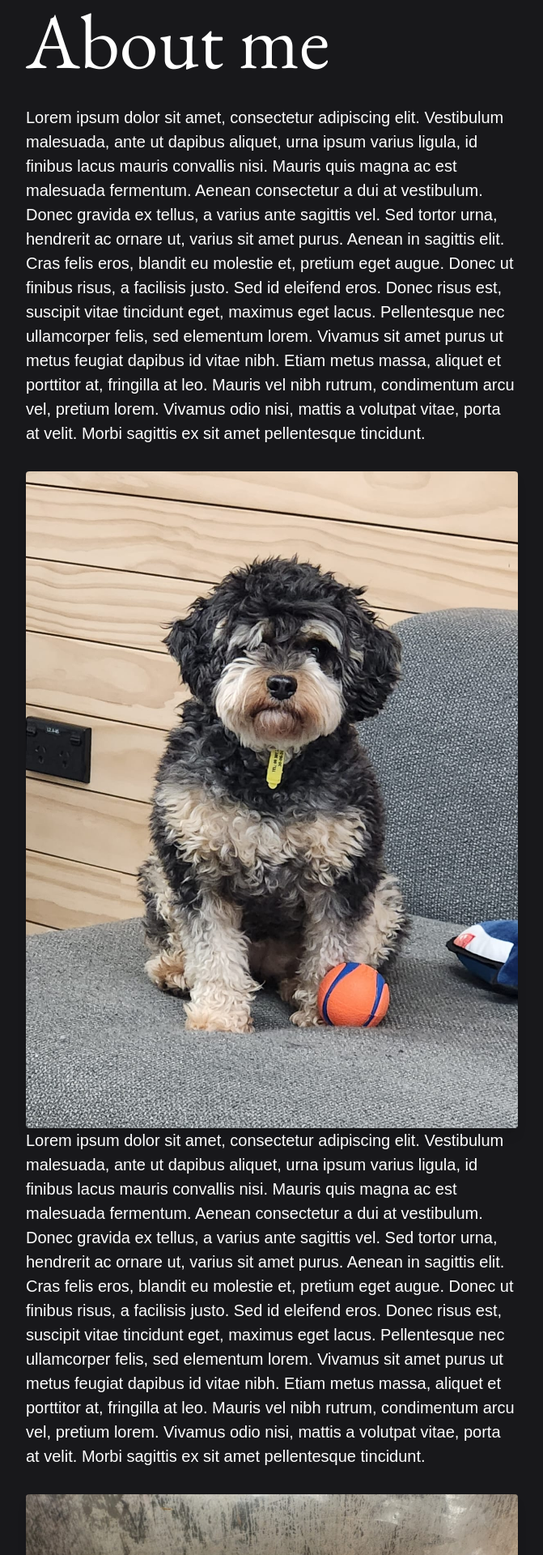
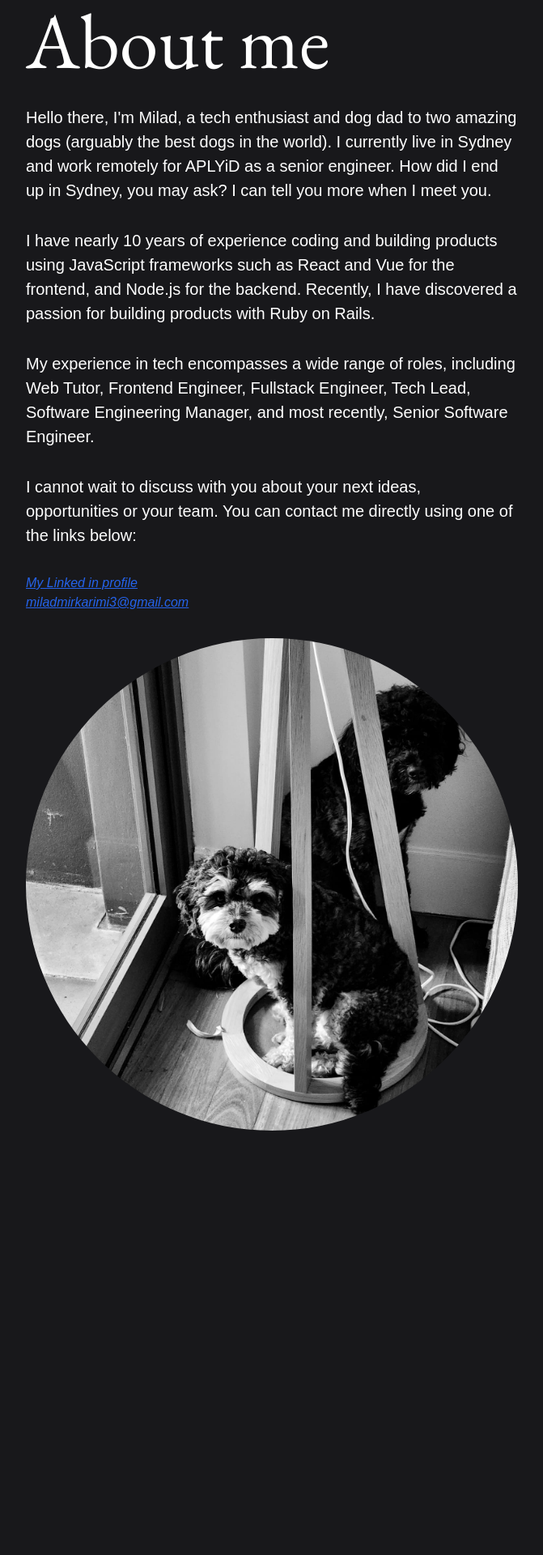
Before and after one commit to milad-mirkarimi/myblog, a React (Create React App) app in the folder app/client/: page /about in a window 1280 px wide. Shown: the part 180-2100 px from the top of the page at 81% size, without its empty margins (304-975 px from the left). After the commit the page ends 1608 px from the top, so only its background shows below. Built offline with nearby package versions, Linux system fonts and the light colour scheme; a web font is replaced by a local one.

Commit message:
about me page

```diff
--- a/app/client/src/index.css
+++ b/app/client/src/index.css
@@ -45,6 +45,6 @@ body {
 
 @layer utilities {
   .link {
-    @apply text-gray-200 text-base italic underline hover:text-blue-400;
+    @apply text-blue-600 text-base italic underline hover:text-blue-400;
   }
 }
--- a/app/client/src/pages/About.jsx
+++ b/app/client/src/pages/About.jsx
@@ -1,5 +1,4 @@
-import bailee from "../assets/bailee.jpeg";
-import ludi from "../assets/bailee-and-ludi.jpeg";
+import bailee from "../assets/bailee-ludi.jpeg"
 
 const About = () => {
   return (
@@ -7,82 +6,28 @@ const About = () => {
       <h2 className="font-garamond text-5xl lg:text-8xl mb-8">
         About me
       </h2>
-
       <p className="mb-8">
-        Lorem ipsum dolor sit amet, consectetur adipiscing elit. Vestibulum
-        malesuada, ante ut dapibus aliquet, urna ipsum varius ligula, id finibus
-        lacus mauris convallis nisi. Mauris quis magna ac est malesuada
-        fermentum. Aenean consectetur a dui at vestibulum. Donec gravida ex
-        tellus, a varius ante sagittis vel. Sed tortor urna, hendrerit ac ornare
-        ut, varius sit amet purus. Aenean in sagittis elit. Cras felis eros,
-        blandit eu molestie et, pretium eget augue. Donec ut finibus risus, a
-        facilisis justo. Sed id eleifend eros. Donec risus est, suscipit vitae
-        tincidunt eget, maximus eget lacus. Pellentesque nec ullamcorper felis,
-        sed elementum lorem. Vivamus sit amet purus ut metus feugiat dapibus id
-        vitae nibh. Etiam metus massa, aliquet et porttitor at, fringilla at
-        leo. Mauris vel nibh rutrum, condimentum arcu vel, pretium lorem.
-        Vivamus odio nisi, mattis a volutpat vitae, porta at velit. Morbi
-        sagittis ex sit amet pellentesque tincidunt.
-      </p>
-
-      <img
-        src={bailee}
-        alt="Bailee"
-        className="w-full h-auto rounded shadow-lg"
-      />
-
-      <p className="mb-8">
-        Lorem ipsum dolor sit amet, consectetur adipiscing elit. Vestibulum
-        malesuada, ante ut dapibus aliquet, urna ipsum varius ligula, id finibus
-        lacus mauris convallis nisi. Mauris quis magna ac est malesuada
-        fermentum. Aenean consectetur a dui at vestibulum. Donec gravida ex
-        tellus, a varius ante sagittis vel. Sed tortor urna, hendrerit ac ornare
-        ut, varius sit amet purus. Aenean in sagittis elit. Cras felis eros,
-        blandit eu molestie et, pretium eget augue. Donec ut finibus risus, a
-        facilisis justo. Sed id eleifend eros. Donec risus est, suscipit vitae
-        tincidunt eget, maximus eget lacus. Pellentesque nec ullamcorper felis,
-        sed elementum lorem. Vivamus sit amet purus ut metus feugiat dapibus id
-        vitae nibh. Etiam metus massa, aliquet et porttitor at, fringilla at
-        leo. Mauris vel nibh rutrum, condimentum arcu vel, pretium lorem.
-        Vivamus odio nisi, mattis a volutpat vitae, porta at velit. Morbi
-        sagittis ex sit amet pellentesque tincidunt.
-      </p>
-
-      <img src={ludi} alt="Ludi" className="w-full h-auto rounded shadow-lg" />
-
-      <p className="mb-8">
-        Lorem ipsum dolor sit amet, consectetur adipiscing elit. Vestibulum
-        malesuada, ante ut dapibus aliquet, urna ipsum varius ligula, id finibus
-        lacus mauris convallis nisi. Mauris quis magna ac est malesuada
-        fermentum. Aenean consectetur a dui at vestibulum. Donec gravida ex
-        tellus, a varius ante sagittis vel. Sed tortor urna, hendrerit ac ornare
-        ut, varius sit amet purus. Aenean in sagittis elit. Cras felis eros,
-        blandit eu molestie et, pretium eget augue. Donec ut finibus risus, a
-        facilisis justo. Sed id eleifend eros. Donec risus est, suscipit vitae
-        tincidunt eget, maximus eget lacus. Pellentesque nec ullamcorper felis,
-        sed elementum lorem. Vivamus sit amet purus ut metus feugiat dapibus id
-        vitae nibh. Etiam metus massa, aliquet et porttitor at, fringilla at
-        leo. Mauris vel nibh rutrum, condimentum arcu vel, pretium lorem.
-        Vivamus odio nisi, mattis a volutpat vitae, porta at velit. Morbi
-        sagittis ex sit amet pellentesque tincidunt.
+        Hello there, I&apos;m Milad, a tech enthusiast and dog dad to two amazing dogs (arguably the best dogs in the world).
+        I currently live in Sydney and work remotely for APLYiD as a senior engineer. How did I end up in Sydney, you may ask? I can tell you more when I meet you.
       </p>
 
       <p className="mb-8">
-        Lorem ipsum dolor sit amet, consectetur adipiscing elit. Vestibulum
-        malesuada, ante ut dapibus aliquet, urna ipsum varius ligula, id finibus
-        lacus mauris convallis nisi. Mauris quis magna ac est malesuada
-        fermentum. Aenean consectetur a dui at vestibulum. Donec gravida ex
-        tellus, a varius ante sagittis vel. Sed tortor urna, hendrerit ac ornare
-        ut, varius sit amet purus. Aenean in sagittis elit. Cras felis eros,
-        blandit eu molestie et, pretium eget augue. Donec ut finibus risus, a
-        facilisis justo. Sed id eleifend eros. Donec risus est, suscipit vitae
-        tincidunt eget, maximus eget lacus. Pellentesque nec ullamcorper felis,
-        sed elementum lorem. Vivamus sit amet purus ut metus feugiat dapibus id
-        vitae nibh. Etiam metus massa, aliquet et porttitor at, fringilla at
-        leo. Mauris vel nibh rutrum, condimentum arcu vel, pretium lorem.
-        Vivamus odio nisi, mattis a volutpat vitae, porta at velit. Morbi
-        sagittis ex sit amet pellentesque tincidunt.
+        I have nearly 10 years of experience coding and building products using JavaScript frameworks such as React and Vue for the frontend, and Node.js for the backend.
+        Recently, I have discovered a passion for building products with Ruby on Rails.
       </p>
+
+      <p className="mb-8">
+        My experience in tech encompasses a wide range of roles, including Web Tutor, Frontend Engineer, Fullstack Engineer, Tech Lead, Software Engineering Manager, and most recently, Senior Software Engineer.
+      </p>
+
+      <p className="mb-8">
+        I cannot wait to discuss with you about your next ideas, opportunities or your team. You can contact me directly
+        using one of the links below:
+      </p>
+      <p className="link"><a rel="noreferrer" href="https://www.linkedin.com/in/milad-mirkarimi-74075398/" target="_blank">My Linked in profile</a></p>
+      <p className="link mb-8"><a href="mailto:miladmirkarimi3@gmail.com">miladmirkarimi3@gmail.com</a></p>
+
+      <img className="rounded-full" src={bailee} alt="Bailee-ludi" />
     </div>
   );
 };
--- a/app/client/src/pages/Article.jsx
+++ b/app/client/src/pages/Article.jsx
@@ -19,7 +19,7 @@ const Article = () => {
   return (
     <div className="h-full">
       <section className="background-gradient text-white p-8">
-        <h2 className="font-garamond text-5xl lg:text-8xl main-title">
+        <h2 className="font-garamond text-blue-600 text-5xl lg:text-8xl main-title">
           {article.title}
         </h2>
         <p className="italic">By {article.user.fullname}</p>
```
Also changed, not shown: app/client/src/assets/bailee-ludi.jpeg (added), app/client/src/assets/milad.jpeg (added).
